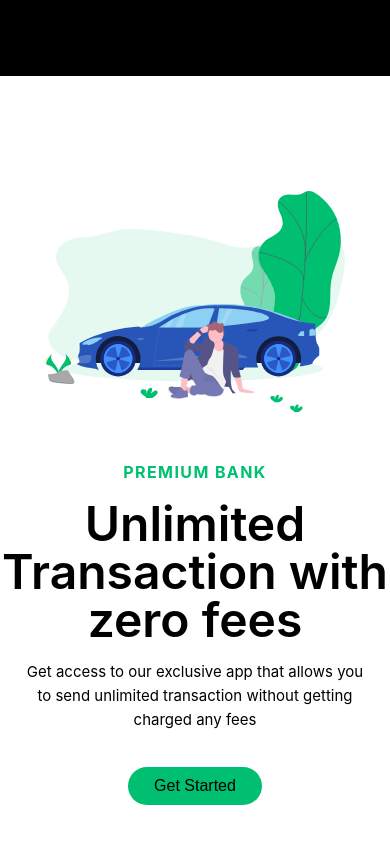
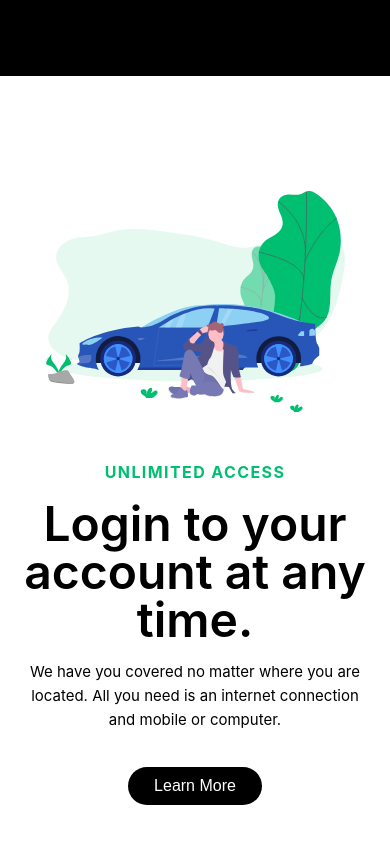
Before and after one commit to Mud2003/v_bank-frontend, a React (Create React App) app: page / in a window 390 px wide. Shown: the part 1612-2456 px from the top of the page. Built offline with nearby package versions, Linux system fonts and the light colour scheme.

Commit message:
Update discover section.

```diff
--- a/src/components/Pages/Discover/Discover.jsx
+++ b/src/components/Pages/Discover/Discover.jsx
@@ -10,11 +10,11 @@ export default function Discover() {
                 <img src={svg} alt="svg" />
             </div>
             <div className="textcont1">
-                <h5>PREMIUM BANK</h5>
-                <h2>Unlimited <br /> Transaction with <br /> zero fees</h2>
-                <p>Get access to our exclusive app that allows you <br /> to send unlimited transaction without getting <br /> charged any fees</p>
+                <h5>UNLIMITED ACCESS</h5>
+                <h2>Login to your <br /> account at any <br /> time.</h2>
+                <p>We have you covered no matter where you are <br /> located. All you need is an internet connection <br /> and mobile or computer.</p>
                 <div className="btm1">
-                    <button>Get Started</button>
+                    <button>Learn More</button>
                 </div>
             </div>
         </div>
--- a/src/components/Pages/Discover/discover.css
+++ b/src/components/Pages/Discover/discover.css
@@ -39,6 +39,8 @@
 }
 .btm1 > button{
     font-size: 18px;
+    background-color: black;
+    color: white;
 }
 
 /* Responsive Design */
@@ -75,6 +77,8 @@
     }
     .btm1 > button{
         font-size: 18px;
+        background-color: black;
+        color: white;
     }
 }
 @media screen and (max-width: 991px) {
@@ -110,6 +114,8 @@
     }
     .btm1 > button{
         font-size: 16px;
+        background-color: black;
+        color: white;
     }
 }
 @media screen and (max-width: 768px) {
@@ -147,6 +153,8 @@
     }
     .btm1 > button{
         font-size: 16px;
+        background-color: black;
+        color: white;
     }
 }
 @media screen and (max-width: 625px) {
@@ -200,6 +208,8 @@
     }
     .btm1 > button{
         font-size: 16px;
+        background-color: black;
+        color: white;
     }
 }
 @media screen and (max-width: 321px) {
```
